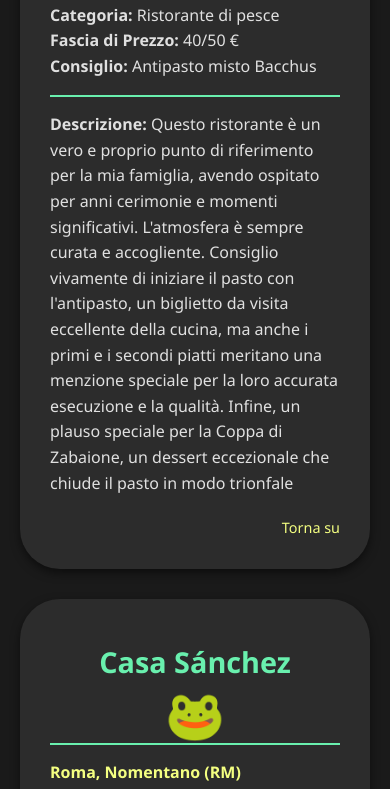
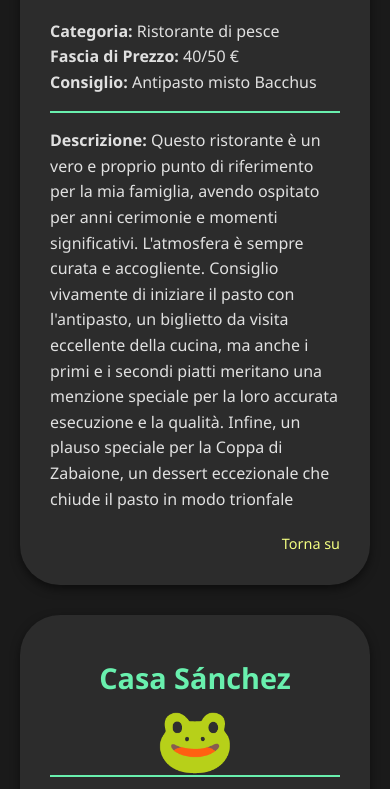
Before and after one commit to Gencar13/Sito, a plain HTML site: page Roma.html in a window 390 px wide. Shown: the part 423-1212 px from the top of the page. Drawn offline with Linux system fonts and the light colour scheme.

Commit message:
Add files via upload

```diff
--- a/style.css
+++ b/style.css
@@ -310,7 +310,7 @@ header h1 {
     }
     .voto-rane-header {
         display: block !important;
-        font-size: 3em !important;
+        font-size: 4em !important;
     }
 
     /* Link luogo e Torna Su GIALLI */
```
